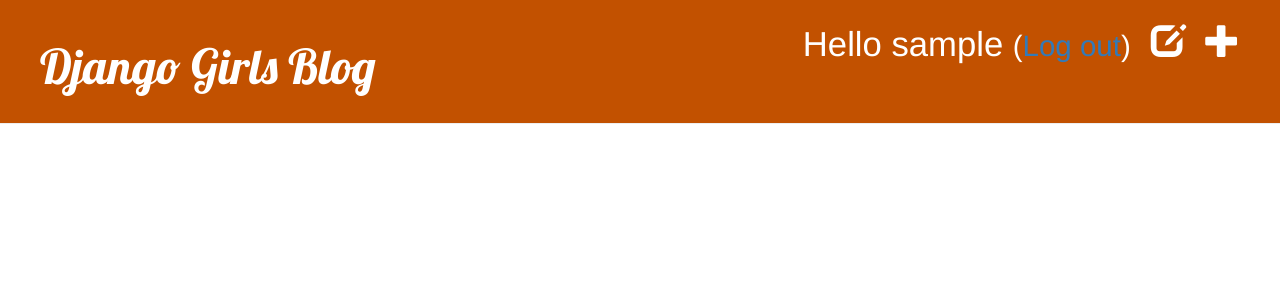
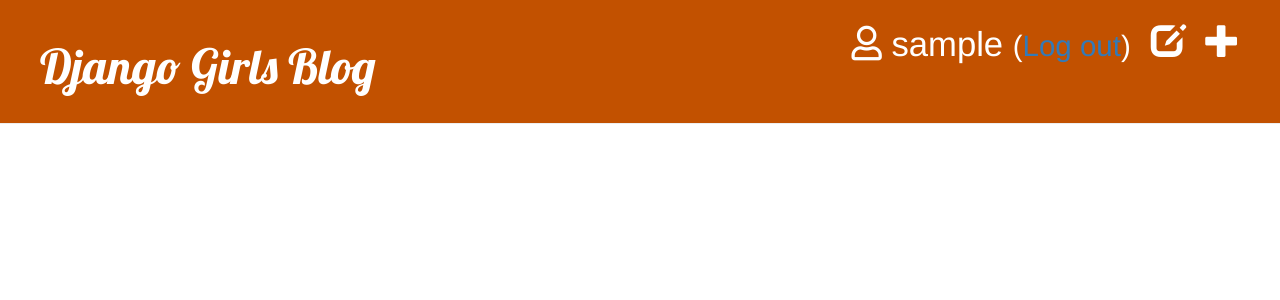
Before and after one commit to EverJYC/blog-coursework, a Django app: page / in a window 1280 px wide. Shown: the top 300 px of the page. Run offline with Django 3.2, Linux system fonts and the light colour scheme; the visitor is signed in with stand-in values (Sample User, id 1); data that the repository does not hold is empty; some libraries are stand-ins or nearby versions.

Commit message:
added icons

```diff
--- a/blog/templates/blog/base.html
+++ b/blog/templates/blog/base.html
@@ -5,6 +5,7 @@
     <title>MyBlog</title>
     <link rel="stylesheet" href="//maxcdn.bootstrapcdn.com/bootstrap/3.2.0/css/bootstrap.min.css">
     <link rel="stylesheet" href="//maxcdn.bootstrapcdn.com/bootstrap/3.2.0/css/bootstrap-theme.min.css">
+    <link rel="stylesheet" href="https://use.fontawesome.com/releases/v5.0.6/css/all.css">
     <link rel="stylesheet" href="{% static 'css/blog.css' %}">
     <link href="//fonts.googleapis.com/css?family=Lobster&subset=latin,latin-ext" rel="stylesheet" type="text/css">
     <meta charset="UTF-8">
@@ -16,7 +17,7 @@
         {% if user.is_authenticated %}
             <a href="{% url 'post_new' %}" class="top-menu"><span class="glyphicon glyphicon-plus"></span></a>
             <a href="{% url 'post_draft_list' %}" class="top-menu"><span class="glyphicon glyphicon-edit"></span></a>
-            <p class="top-menu">Hello {{ user.username }} <small>(<a href="{% url 'logout' %}">Log out</a>)</small></p>
+            <p class="top-menu"><i class="far fa-user"></i> {{ user.username }} <small>(<a href="{% url 'logout' %}">Log out</a>)</small></p>
         {% else %}
             <a href="{% url 'login' %}" class="top-menu"><span class="glyphicon glyphicon-lock"></span></a>
         {% endif %}
--- a/blog/templates/blog/post_list.html
+++ b/blog/templates/blog/post_list.html
@@ -4,12 +4,12 @@
                 <div class="post">
 
                     <div class="date">
-                        published: {{ post.published_date }}
+                        <i class="far fa-calendar"></i>{{ post.published_date }}
                     </div>
 
                     <h2><a href="{% url 'post_detail' pk=post.pk %}">{{ post.title }}</a></h2>
                     <p>{{ post.text|linebreaksbr }}</p>
-                    <a href="{% url 'post_detail' pk=post.pk %}">Comments: {{ post.approved_comments.count }}</a>
+                    <a href="{% url 'post_detail' pk=post.pk %}"><i class="far fa-comment"></i> {{ post.approved_comments.count }}</a>
                 </div>
             {% endfor %}
 {% endblock %}
```
